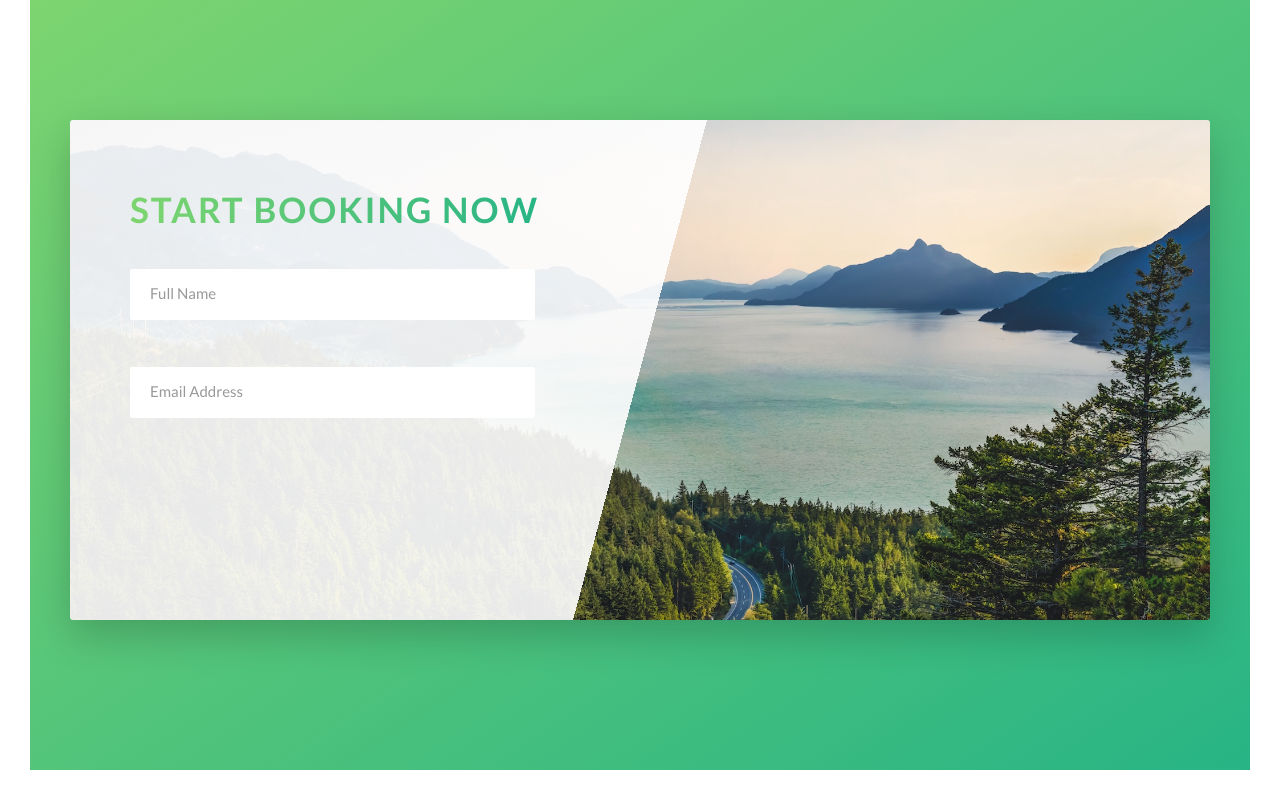
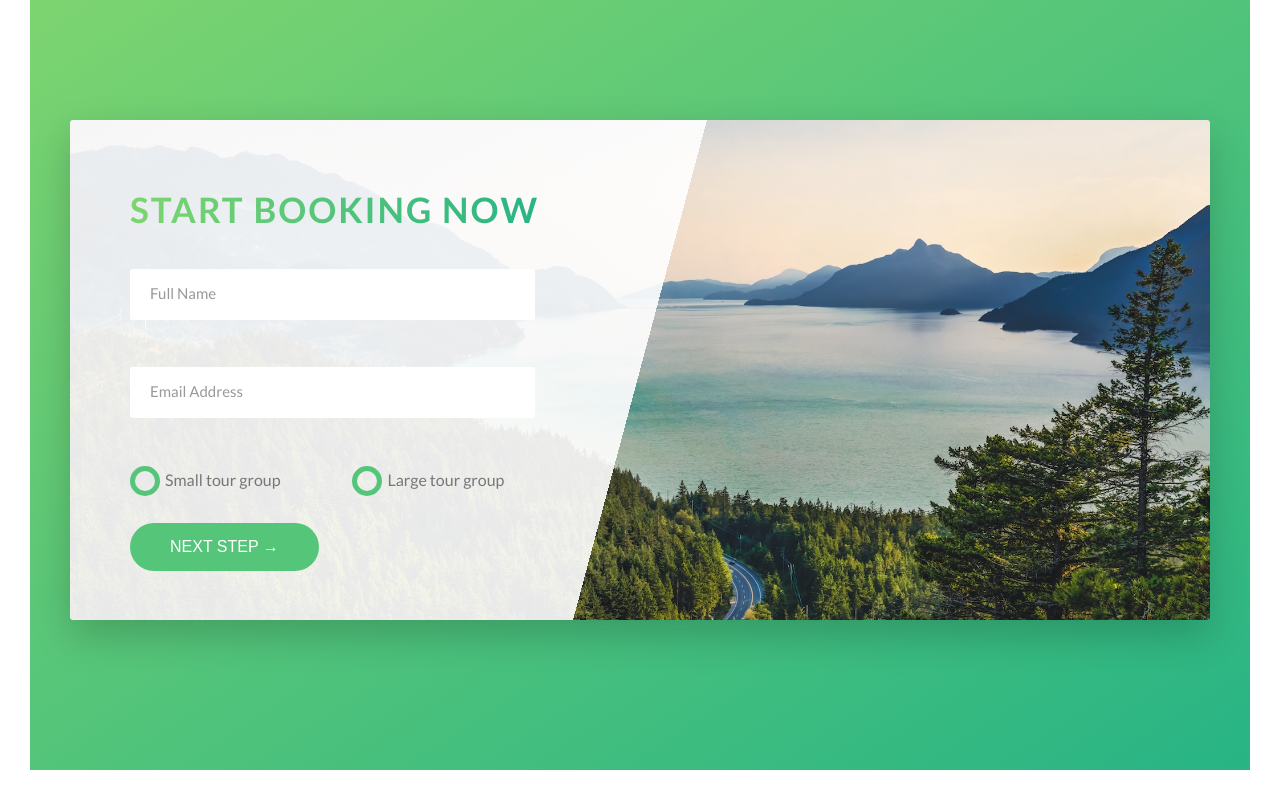
Before and after one commit to jdcorrea/css-advanced, a website: page NATOURS/index.html in a window 1280 px wide. Shown: the part 4494-5294 px from the top of the page. Drawn offline with Linux system fonts and the light colour scheme.

Commit message:
20200129 - Clase 9

```diff
--- a/NATOURS/index.html
+++ b/NATOURS/index.html
@@ -302,6 +302,21 @@
                   <input type="email" class="form__input" id="email" placeholder="Email Address" required>
                   <label for="email" class="form__label">Email address</label>
                 </div>
+
+                <div class="form__group u-margin-bottom-medium">
+                  <div class="form__radio-group">
+                    <input type="radio" class="form__radio-input" id="small" name="size">
+                    <label for="small" class="form__radio-label">
+                    <span class="form__radio-button"></span> Small tour group</label>
+                  </div>
+                  <div class="form__radio-group">
+                    <input type="radio" class="form__radio-input" id="large" name="size">
+                    <label for="large" class="form__radio-label"><span class="form__radio-button"></span> Large tour group</label>
+                  </div>
+                </div>
+                <div class="form__group">
+                  <button class="btn btn--green">Next step &rarr;</button>
+                </div>
               </form>
             </div>
           </div>
--- a/NATOURS/sass/base/_utilities.scss
+++ b/NATOURS/sass/base/_utilities.scss
@@ -1,7 +1,7 @@
-.u-center-text {text-align: center;}
+.u-center-text {text-align: center !important;}
 
-.u-margin-bottom-big {margin-bottom: 6rem;}
-.u-margin-bottom-medium {margin-bottom: 3rem;}
-.u-margin-bottom-small {margin-bottom: 1.5rem;}
-.u-margin-top-big {margin-top: 8rem;}
-.u-margin-top-huge {margin-top: 10rem;}
+.u-margin-bottom-big {margin-bottom: 6rem !important;}
+.u-margin-bottom-medium {margin-bottom: 3rem !important;}
+.u-margin-bottom-small {margin-bottom: 1.5rem !important;}
+.u-margin-top-big {margin-top: 8rem !important;}
+.u-margin-top-huge {margin-top: 10rem !important;}
--- a/NATOURS/sass/components/_button.scss
+++ b/NATOURS/sass/components/_button.scss
@@ -1,4 +1,5 @@
 .btn {
+  &,
   &:link,
   &:visited {
     text-transform: uppercase;
@@ -9,6 +10,10 @@
     transition: all .2s;
     position: relative;
     font-size: $default-font-size;
+
+    //change for the <button> element
+    border: none;
+    cursor: pointer;
   }
 
   &:hover {
@@ -21,7 +26,8 @@
     }
   }
 
-  &:active {
+  &:active,
+  &:focus {
     transform: translateY(-1px);
     box-shadow: 0 .5rem .8rem rgba($color-black, 0.2);
   }
--- a/NATOURS/sass/components/_form.scss
+++ b/NATOURS/sass/components/_form.scss
@@ -43,4 +43,50 @@
     visibility: hidden;
     transform: translateY(-4rem);
   }
+
+  &__radio-group {
+    width: 49%;
+    display: inline-block;
+  }
+
+  &__radio-input {
+    display: none;
+  }
+
+  &__radio-label {
+    font-size: $default-font-size;
+    cursor: pointer;
+    position: relative;
+    padding-left: 3.5rem;
+  }
+
+  &__radio-button {
+    height: 3rem;
+    width: 3rem;
+    border: 5px solid $color-primary;
+    border-radius: 50%;
+    display:inline-block;
+    position: absolute;
+    left: 0;
+    top: -0.4rem;
+
+    &::after {
+      content: "";
+      display: block;
+      height: 1.3rem;
+      width: 1.3rem;
+      border-radius: 50%;
+      position: absolute;
+      top: 50%;
+      left: 50%;
+      transform: translate(-50%, -50%);
+      background-color: $color-primary;
+      opacity: 0;
+      transition: opacity 0.2s;
+    }
+  }
+
+  &__radio-input:checked ~ &__radio-label &__radio-button::after {
+    opacity: 1;
+  }
 }
```
Also changed, not shown: NATOURS/css/styles.css.
